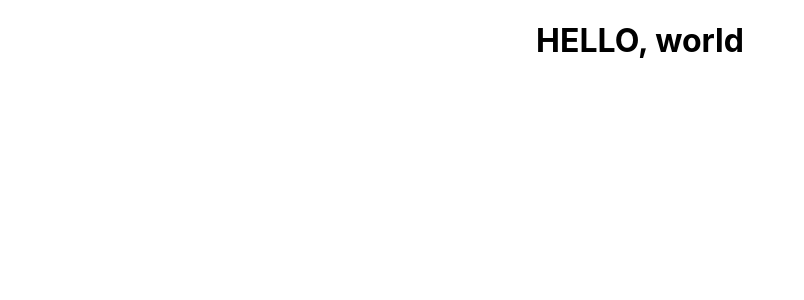
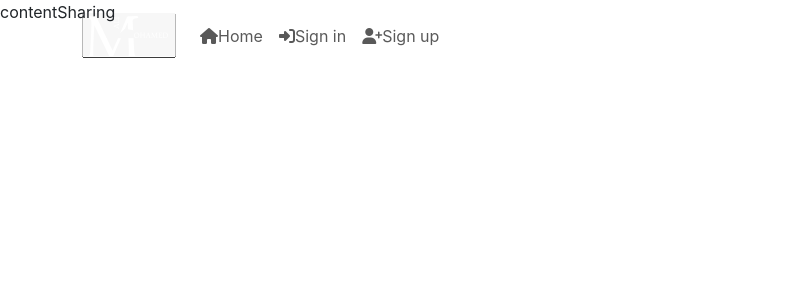
Before and after one commit to Mohamedaliabdikarim/contentsharingcode, a React (Create React App) app: page / in a window 1280 px wide. Shown: the top 300 px of the page, without its empty margins (0-804 px from the left). Built offline with nearby package versions, Linux system fonts and the light colour scheme.

Commit message:
added navbar

```diff
--- a/package.json
+++ b/package.json
@@ -7,10 +7,10 @@
     "@testing-library/react": "^11.2.7",
     "@testing-library/user-event": "^12.8.3",
     "axios": "^0.21.4",
-    "bootstrap": "^4.6.2",
+    "bootstrap": "^4.6.0",
     "jwt-decode": "^3.1.2",
     "react": "^17.0.2",
-    "react-bootstrap": "^1.6.8",
+    "react-bootstrap": "^1.6.3",
     "react-dom": "^17.0.2",
     "react-infinite-scroll-component": "^6.1.0",
     "react-router-dom": "^5.3.4",
--- a/public/index.html
+++ b/public/index.html
@@ -10,11 +10,17 @@
       content="Web site created using create-react-app"
     />
     <link rel="apple-touch-icon" href="%PUBLIC_URL%/logo192.png" />
+    <link
+  rel="stylesheet"
+  href="https://cdn.jsdelivr.net/npm/bootstrap@5.3.2/dist/css/bootstrap.min.css"
+  integrity="sha384-T3c6CoIi6uLrA9TneNEoa7RxnatzjcDSCmG1MXxSR1GAsXEV/Dwwykc2MPK8M2HN"
+  crossorigin="anonymous"
+/>
     <!--
       manifest.json provides metadata used when your web app is installed on a
       user's mobile device or desktop. See https://developers.google.com/web/fundamentals/web-app-manifest/
     -->
-    <link rel="manifest" href="%PUBLIC_URL%/manifest.json" />
+    <link rel="manifest" href="%PUBLIC_URL%/manifest.json" crossorigin="use-credentials"/>
     <!--
       Notice the use of %PUBLIC_URL% in the tags above.
       It will be replaced with the URL of the `public` folder during the build.
@@ -24,7 +30,11 @@
       work correctly both with client-side routing and a non-root public URL.
       Learn how to configure a non-root public URL by running `npm run build`.
     -->
-    <title>React App</title>
+    <script
+    src="https://kit.fontawesome.com/219bee25ce.js"
+    crossorigin="anonymous"
+  ></script
+    <title>contentSharing</title>
   </head>
   <body>
     <noscript>You need to enable JavaScript to run this app.</noscript>
--- a/src/App.js
+++ b/src/App.js
@@ -1,9 +1,10 @@
-import './App.css';
+import "./App.css";
+import NavBar from "./components/NavBar";
 
 function App() {
   return (
     <div className="App">
-      <h1> HELLO, world </h1>
+      <NavBar />
     </div>
   );
 }
--- /dev/null
+++ b/src/components/NavBar.js
@@ -0,0 +1,31 @@
+import React from "react";
+import { Navbar, Container, Nav } from "react-bootstrap";
+import logo from "../assets/logo(3)(1).svg";
+
+const NavBar = () => {
+  return (
+    <Navbar expand="md" fixed="top">
+      <Container>
+        <Navbar.Brand>
+          <img src={logo} alt="logo" height="45" />
+        </Navbar.Brand>
+        <Navbar.Toggle aria-controls="basic-navbar-nav" />
+        <Navbar.Collapse id="basic-navbar-nav">
+          <Nav className="ml-auto text-left">
+            <Nav.Link>
+              <i className="fas fa-home"></i>Home
+            </Nav.Link>
+            <Nav.Link>
+              <i className="fas fa-sign-in-alt"></i>Sign in
+            </Nav.Link>
+            <Nav.Link>
+              <i className="fas fa-user-plus"></i>Sign up
+            </Nav.Link>
+          </Nav>
+        </Navbar.Collapse>
+      </Container>
+    </Navbar>
+  );
+};
+
+export default NavBar;
```
Also changed, not shown: src/assets/logo(3)(1).svg (added), 1 other file (tests, documents, lock files or other folders).
